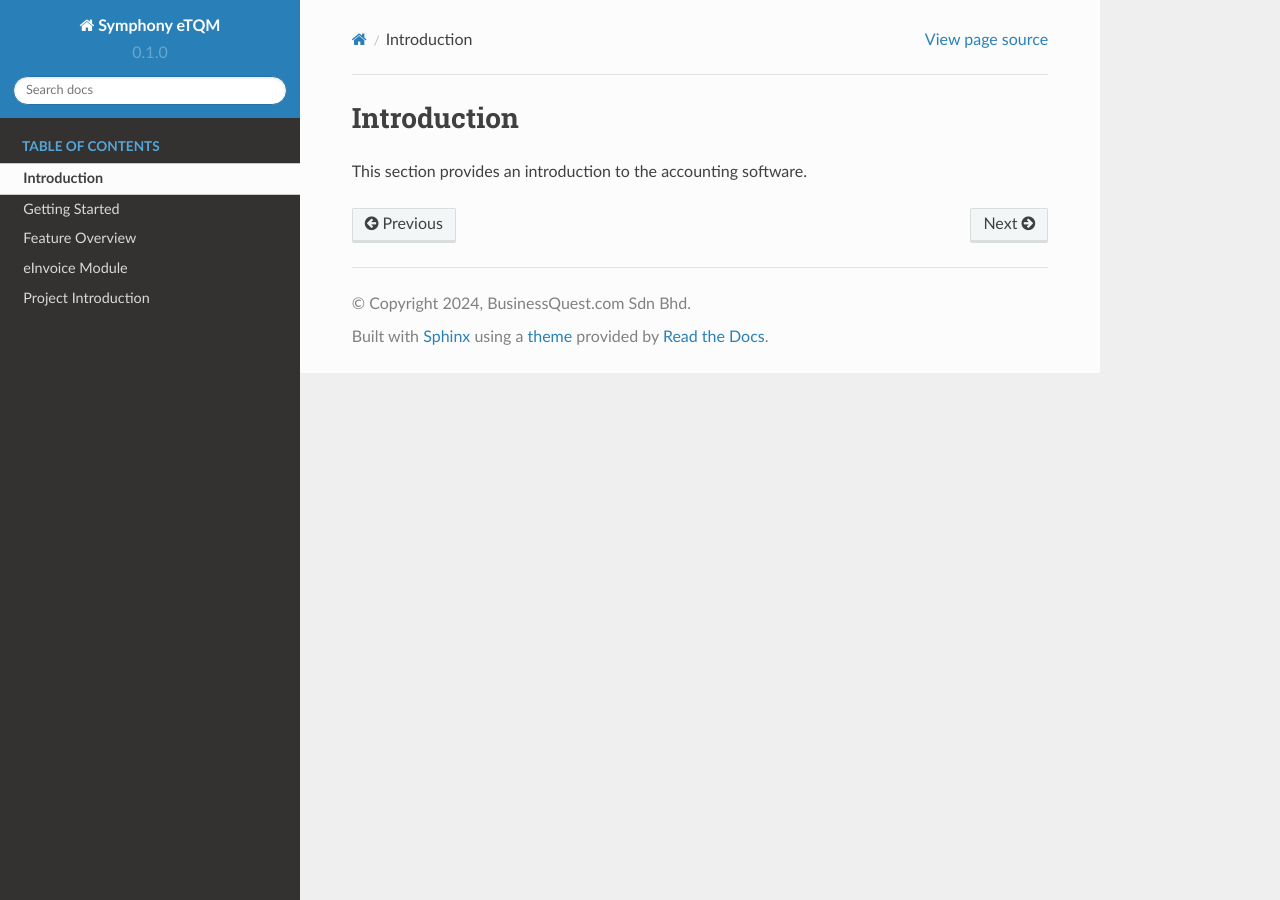
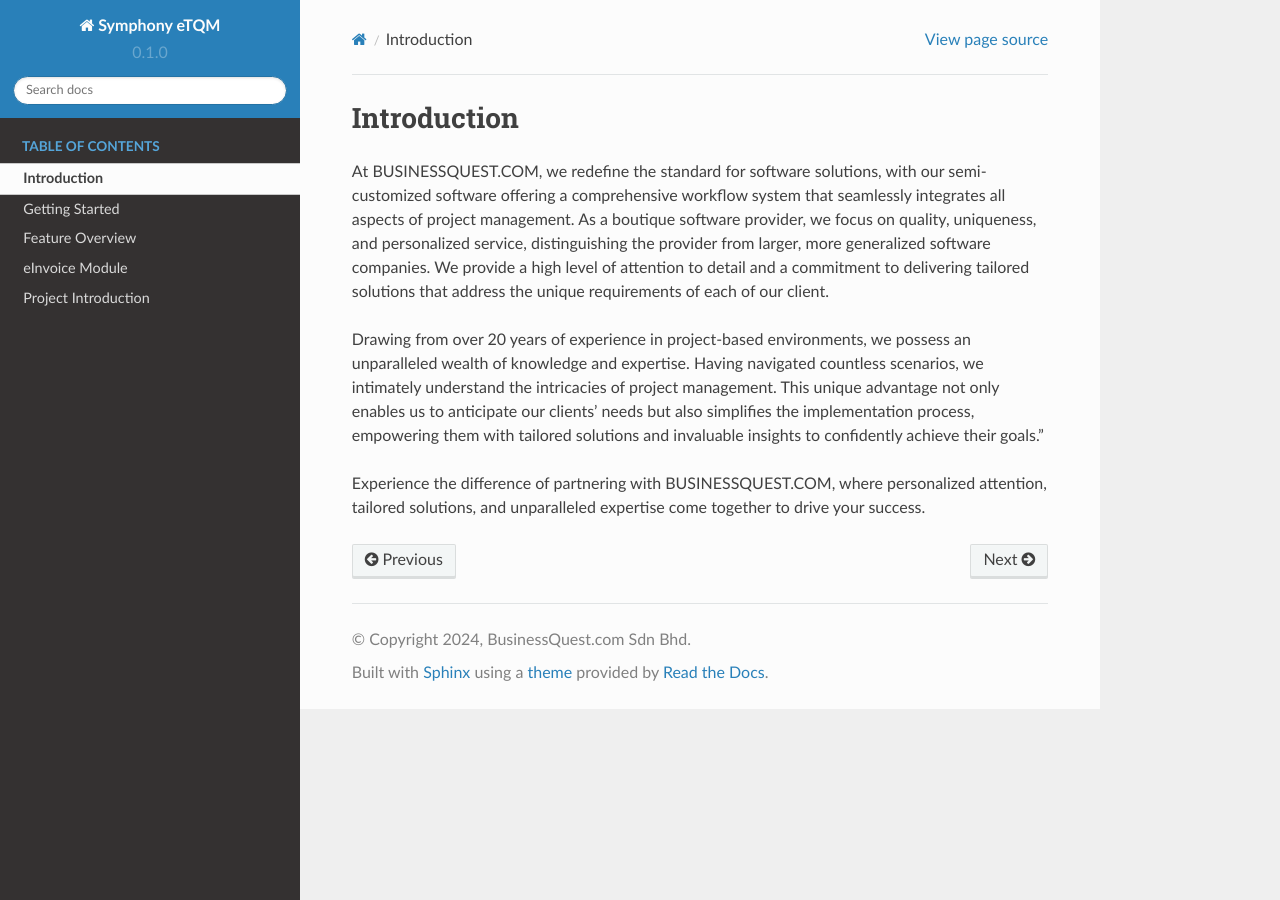
Before and after one commit to wookfai/manual, a Sphinx documentation site: the page built from docs/source/introduction.rst, in a window 1280 px wide. Built offline with Sphinx 7.4.7 and the Read the Docs theme 2.0.0, drawn with Linux system fonts in a browser that asks for light colours; pages that are not in the unit, such as notebooks, are missing from menus.

Commit message:
Update introduction.rst

```diff
--- a/docs/source/introduction.rst
+++ b/docs/source/introduction.rst
@@ -1,4 +1,10 @@
 Introduction
 ============
 
-This section provides an introduction to the accounting software.
+
+At BUSINESSQUEST.COM, we redefine the standard for software solutions, with our semi-customized software offering a comprehensive workflow system that seamlessly integrates all aspects of project management. As a boutique software provider, we focus on quality, uniqueness, and personalized service, distinguishing the provider from larger, more generalized software companies. We provide a high level of attention to detail and a commitment to delivering tailored solutions that address the unique requirements of each of our client.
+
+
+Drawing from over 20 years of experience in project-based environments, we possess an unparalleled wealth of knowledge and expertise. Having navigated countless scenarios, we intimately understand the intricacies of project management. This unique advantage not only enables us to anticipate our clients' needs but also simplifies the implementation process, empowering them with tailored solutions and invaluable insights to confidently achieve their goals."
+
+Experience the difference of partnering with BUSINESSQUEST.COM, where personalized attention, tailored solutions, and unparalleled expertise come together to drive your success.
```
